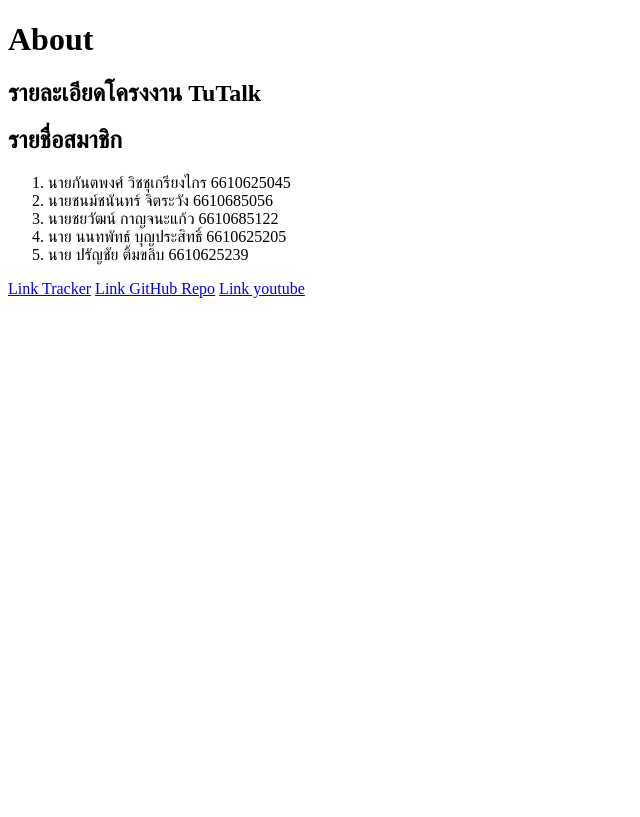
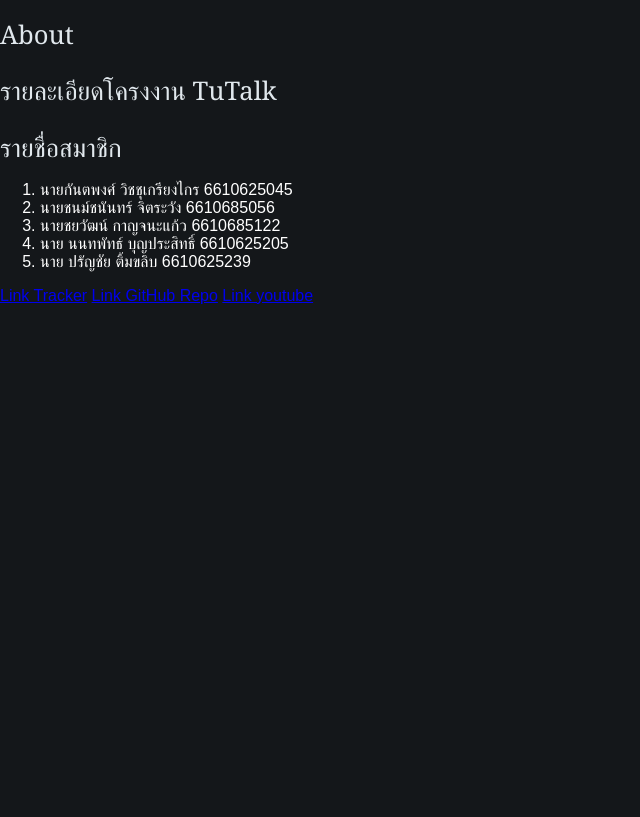
Before and after one commit to 6610685239/cn331-project, a Django app: page /accounts/about/ in a window 1280 px wide. Shown: the whole page, without its empty margins (0-640 px from the left). Before the commit the page ends 298 px from the top, so only its background shows below. Run offline with Django 5.2, Linux system fonts and the light colour scheme.

Commit message:
About css

```diff
--- /dev/null
+++ b/WebAppProject/accounts/static/css/style_2.css
@@ -0,0 +1,33 @@
+body {
+    font-family: Arial, sans-serif;
+    margin: 0;
+    padding: 0;
+    background-color: #14171A;
+    /* พื้นหลังสีดำเหมือนโหมดมืดของทวิตเตอร์ */
+    color: #ffffff;
+    /* สีข้อความเป็นสีขาวอ่อน */
+    min-height: 100vh;
+}
+
+.container {
+    background-color: #1D2327;
+    /* พื้นหลังสีเทาเข้มในกล่องเนื้อหา */
+    padding: 30px;
+    border-radius: 8px;
+    box-shadow: 0 8px 16px rgba(0, 0, 0, 0.1);
+    width: 100%;
+    max-width: 400px;
+    color: #E1E8ED;
+    /* สีข้อความในกล่องเป็นขาวอ่อน */
+}
+
+header h1,
+h2 {
+    font-family: Georgia, serif;
+    font-size: 1.6rem;
+    color: #E1E8ED;
+    /* สีข้อความในหัวข้อเป็นขาวอ่อน */
+    margin-bottom: 15px;
+    font-weight: normal;
+    /* จัดข้อความในหัวข้อให้ตรงกลาง */
+}
--- a/WebAppProject/accounts/templates/about.html
+++ b/WebAppProject/accounts/templates/about.html
@@ -1,9 +1,11 @@
+{% load static %}
 <!DOCTYPE html>
 <html lang="th">
 <head>
     <meta charset="UTF-8">
     <meta name="viewport" content="width=device-width, initial-scale=1.0">
     <title>About us</title>
+    <link rel="stylesheet" href="{% static 'css/style_2.css' %}">
 </head>
 <body>
     <header>
```
